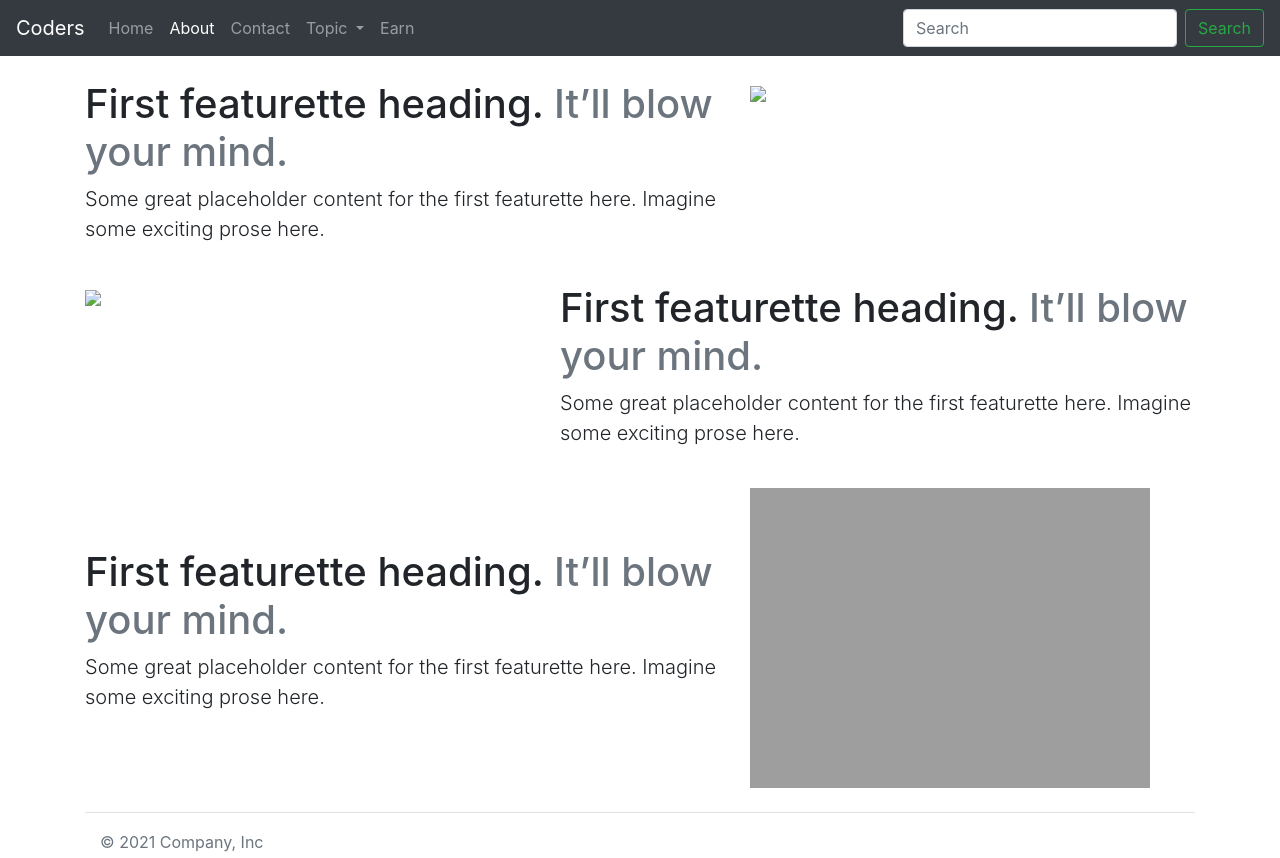
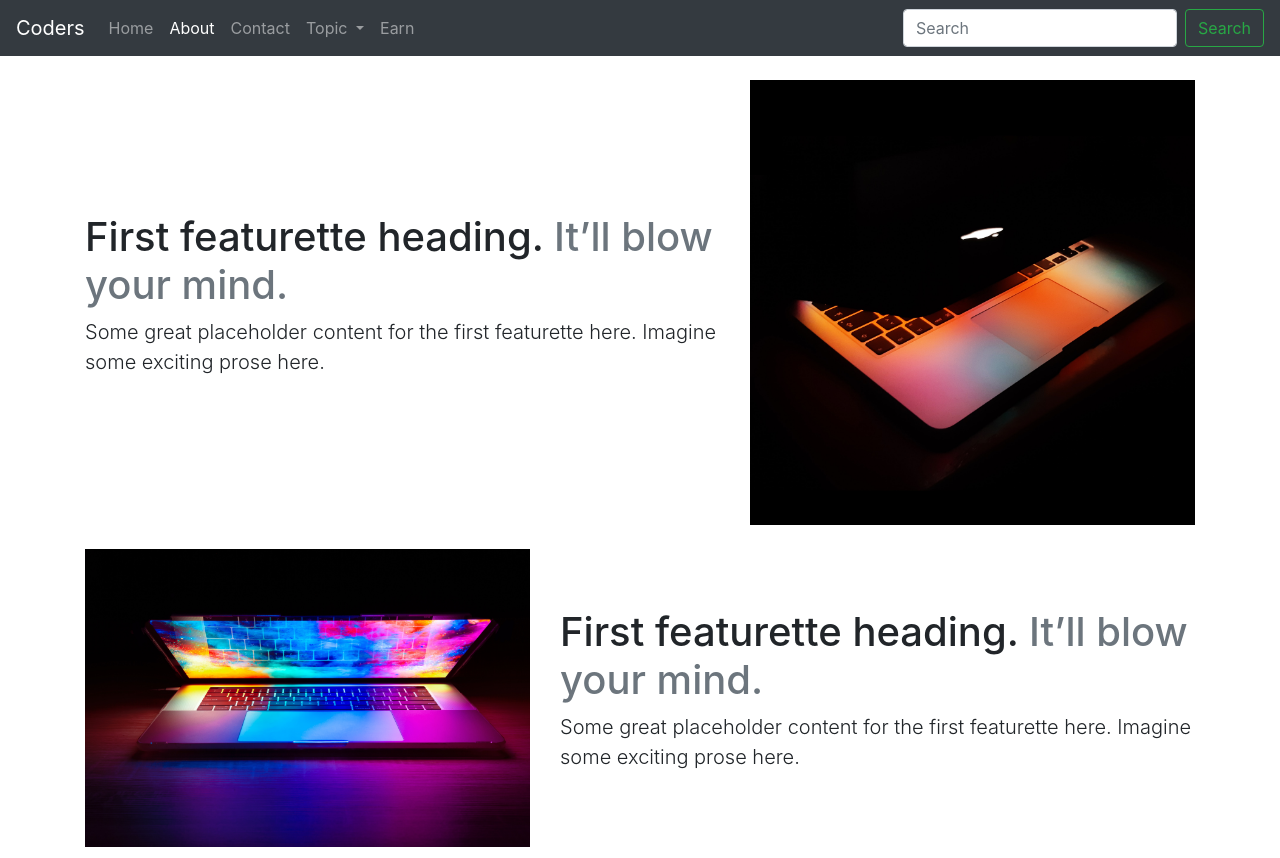
Before and after one commit to praduman24/Project_Using_bootStrap, a plain HTML site: page about.html in a window 1280 px wide. Shown: the top 858 px of the page. Drawn offline with nearby package versions, Linux system fonts and the light colour scheme; the site is published under a folder, as on GitHub Pages, so addresses that start at the root find nothing.

Commit message:
Update about.html

```diff
--- a/about.html
+++ b/about.html
@@ -68,7 +68,7 @@
             </div>
             <div class="col-md-5">
                 <img class="bd-placeholder-img bd-placeholder-img-lg featurette-image img-fluid mx-auto" width="500"
-                    src="/img/img6.jpg">
+                    src="img/img6.jpg">
             </div>
         </div>
     </div>
@@ -83,7 +83,7 @@
             </div>
             <div class="col-md-5 order-md-1">
                 <img class="bd-placeholder-img bd-placeholder-img-lg featurette-image img-fluid mx-auto" width="500"
-                    src="/img/img7.jpg">
+                    src="img/img7.jpg">
             </div>
         </div>
     </div>
```
